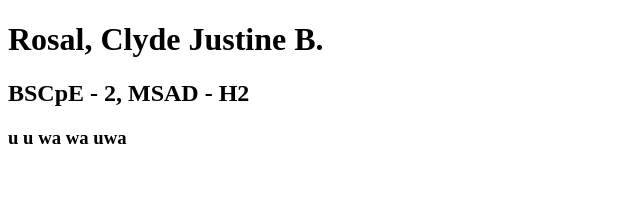
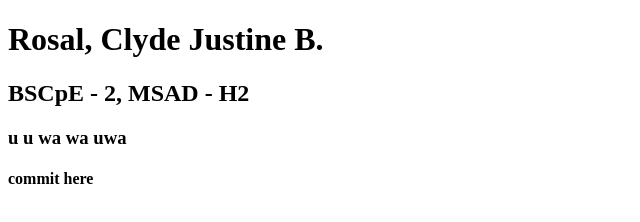
Before and after one commit to jdesolate/msad-h2-2425, a plain HTML site: page rosal/rosal.html in a window 1280 px wide. Shown: the whole page, without its empty margins (0-640 px from the left). Drawn offline with Linux system fonts and the light colour scheme.

```diff
--- a/rosal/rosal.html
+++ b/rosal/rosal.html
@@ -8,5 +8,6 @@
     <h1>Rosal, Clyde Justine B.</h1>
     <h2>BSCpE - 2, MSAD - H2</h2>
     <h3>u u wa wa uwa</h3>
+    <h4>commit here</h4>
 </body>
 </html>
```
